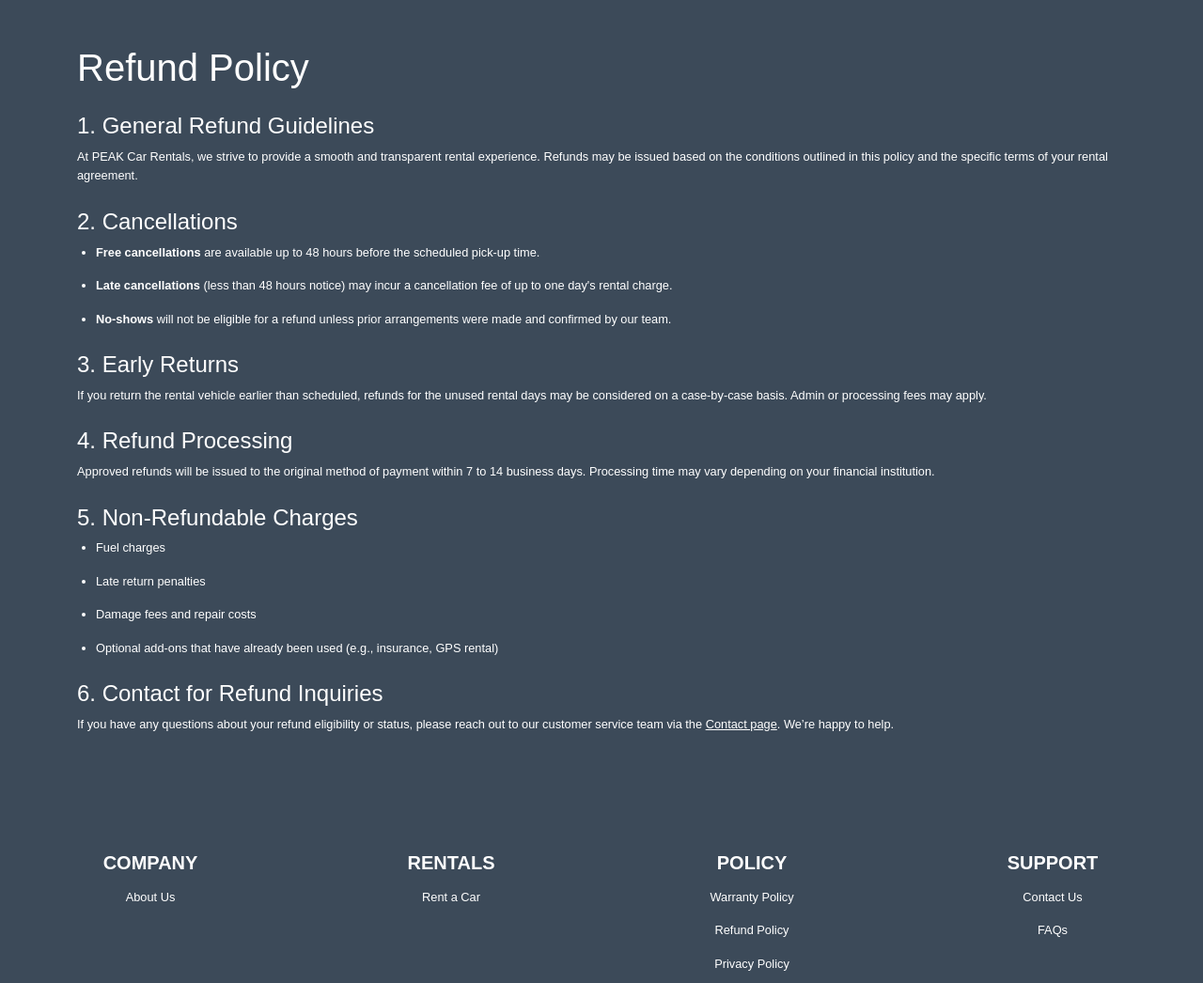
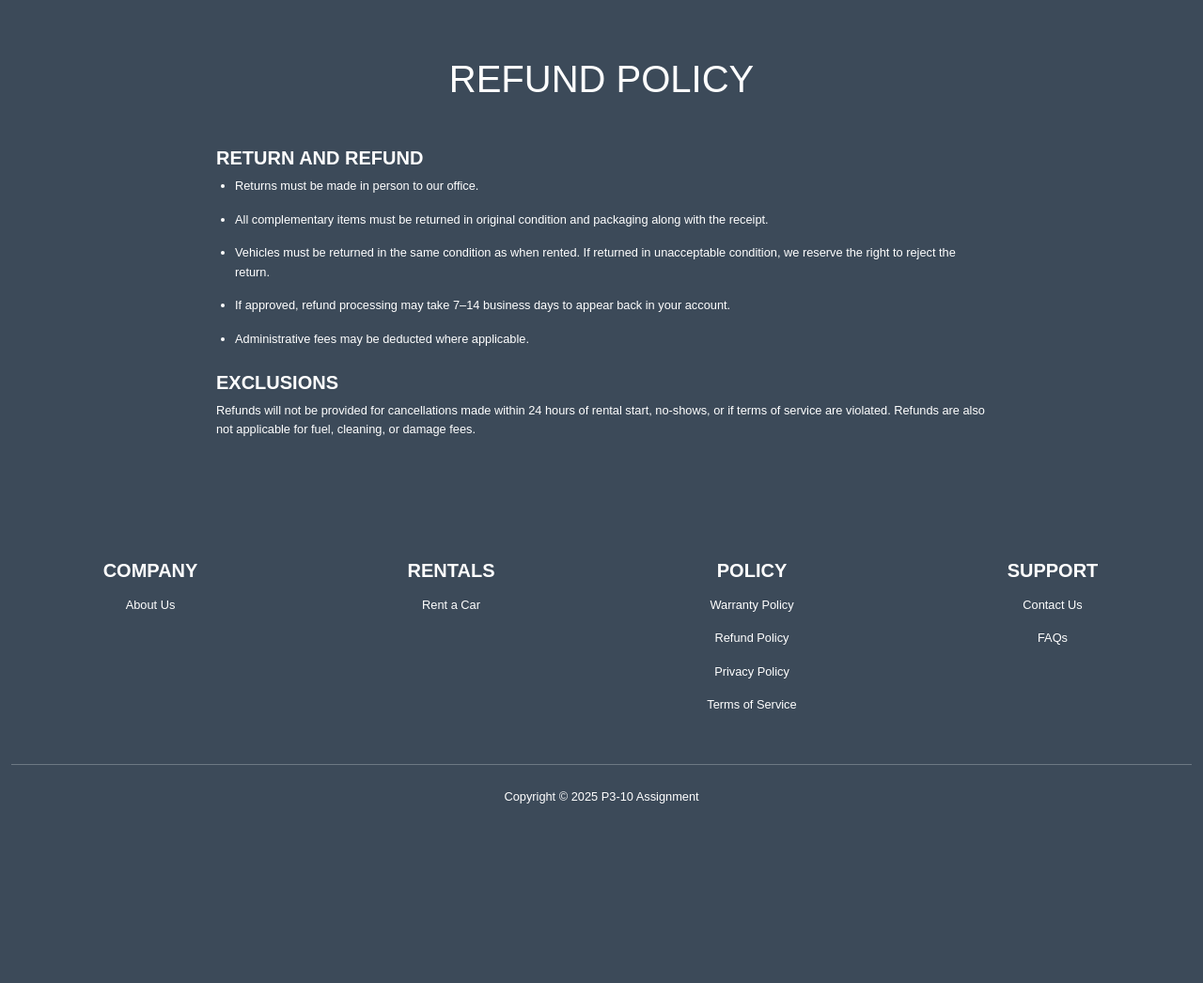
Before and after one commit to kannonraj/INF1005-P3-10, a PHP site: page /policy-refund.php in a window 1280 px wide. Shown: the part 82-1128 px from the top of the page at 94% size. After the commit the page ends 937 px from the top, so only its background shows below. Run offline with PHP 8.4, Linux system fonts and the light colour scheme; some libraries are stand-ins or nearby versions.

Commit message:
changes to all 4 policy pages, final unless u all have changes

```diff
--- a/policy-refund.php
+++ b/policy-refund.php
@@ -4,47 +4,26 @@
 include 'inc/nav.inc.php';
 ?>
 
-<main class="container my-5 text-white">
-    <h1 class="mb-4">Refund Policy</h1>
+<main class="policy-main-content text-white">
+  <div class="policy-container">
+    <h1 class="text-center mb-5">REFUND POLICY</h1>
 
     <section class="mb-4">
-        <h4>1. General Refund Guidelines</h4>
-        <p>At PEAK Car Rentals, we strive to provide a smooth and transparent rental experience. Refunds may be issued based on the conditions outlined in this policy and the specific terms of your rental agreement.</p>
+      <h5 class="fw-bold">RETURN AND REFUND</h5>
+      <ul>
+        <li>Returns must be made in person to our office.</li>
+        <li>All complementary items must be returned in original condition and packaging along with the receipt.</li>
+        <li>Vehicles must be returned in the same condition as when rented. If returned in unacceptable condition, we reserve the right to reject the return.</li>
+        <li>If approved, refund processing may take 7–14 business days to appear back in your account.</li>
+        <li>Administrative fees may be deducted where applicable.</li>
+      </ul>
     </section>
 
-    <section class="mb-4">
-        <h4>2. Cancellations</h4>
-        <ul>
-            <li><strong>Free cancellations</strong> are available up to 48 hours before the scheduled pick-up time.</li>
-            <li><strong>Late cancellations</strong> (less than 48 hours notice) may incur a cancellation fee of up to one day's rental charge.</li>
-            <li><strong>No-shows</strong> will not be eligible for a refund unless prior arrangements were made and confirmed by our team.</li>
-        </ul>
+    <section>
+      <h5 class="fw-bold">EXCLUSIONS</h5>
+      <p>Refunds will not be provided for cancellations made within 24 hours of rental start, no-shows, or if terms of service are violated. Refunds are also not applicable for fuel, cleaning, or damage fees.</p>
     </section>
-
-    <section class="mb-4">
-        <h4>3. Early Returns</h4>
-        <p>If you return the rental vehicle earlier than scheduled, refunds for the unused rental days may be considered on a case-by-case basis. Admin or processing fees may apply.</p>
-    </section>
-
-    <section class="mb-4">
-        <h4>4. Refund Processing</h4>
-        <p>Approved refunds will be issued to the original method of payment within 7 to 14 business days. Processing time may vary depending on your financial institution.</p>
-    </section>
-
-    <section class="mb-4">
-        <h4>5. Non-Refundable Charges</h4>
-        <ul>
-            <li>Fuel charges</li>
-            <li>Late return penalties</li>
-            <li>Damage fees and repair costs</li>
-            <li>Optional add-ons that have already been used (e.g., insurance, GPS rental)</li>
-        </ul>
-    </section>
-
-    <section class="mb-4">
-        <h4>6. Contact for Refund Inquiries</h4>
-        <p>If you have any questions about your refund eligibility or status, please reach out to our customer service team via the <a href="contact.php" class="text-decoration-underline text-white">Contact page</a>. We’re happy to help.</p>
-    </section>
+  </div>
 </main>
 
 <?php include 'inc/footer.inc.php'; ?>
```
Also changed, not shown: policy-piracy.php (+13 -27 lines), policy-tos.php (+14 -36 lines), policy-warranty.php (+13 -32 lines).
